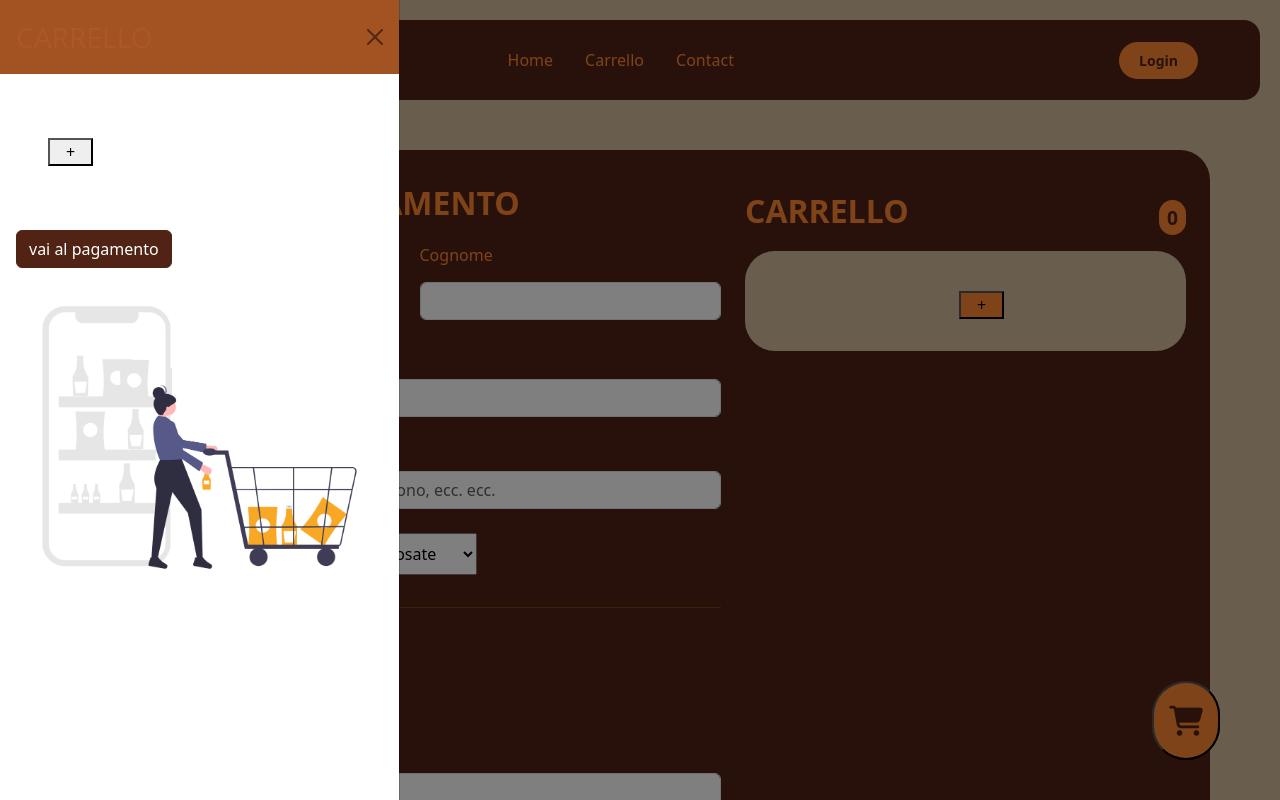
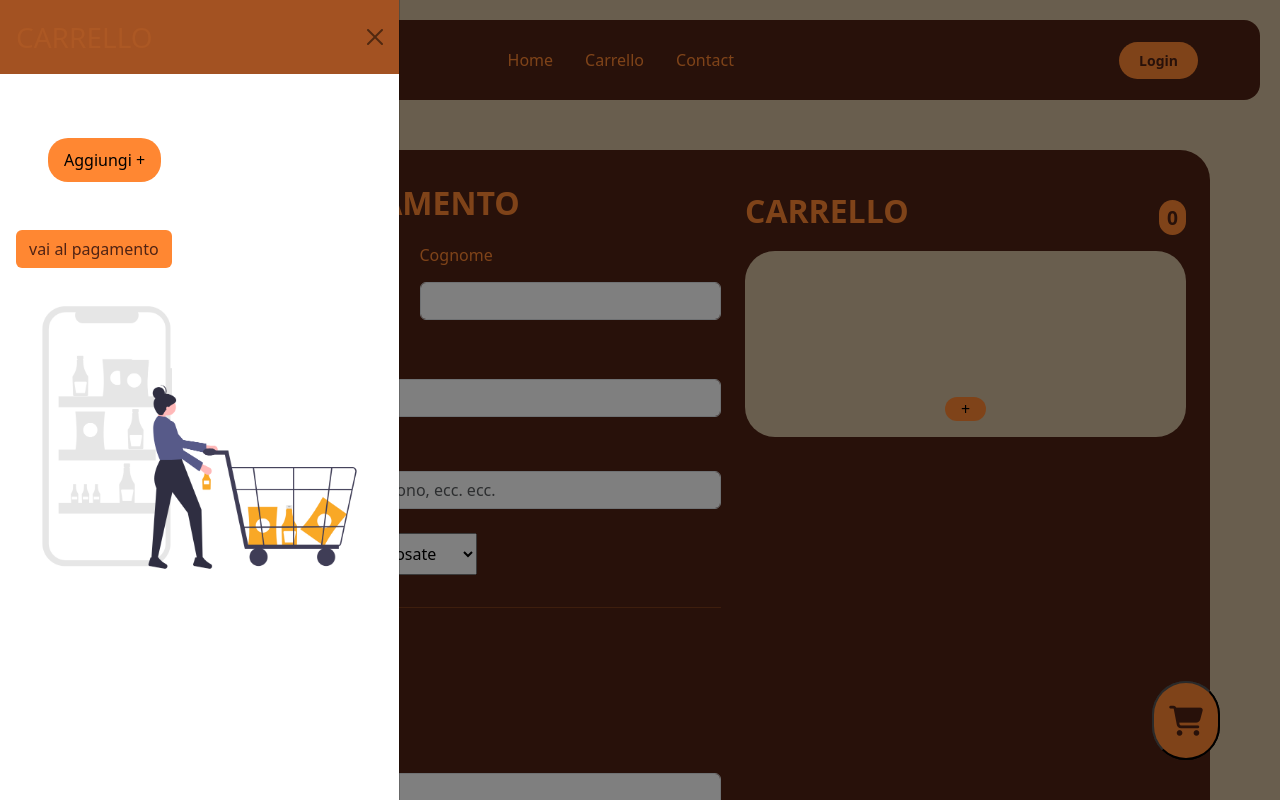
Before and after one commit to gabrielebottari/deliveboo-frontend, a Vue app: page /carrello in a window 1280 px wide. Both pictures are taken after a click on the button 1186 px from the left and 720 px from the top of the page. Shown: the top 800 px of the page. Built offline with nearby package versions, Linux system fonts and the light colour scheme; no server answers.

Commit message:
modifiche carrello, posizione bottoni e qualche colore

```diff
--- /dev/null
+++ b/src/assets/scss/partials/AppCarrello.scss
@@ -0,0 +1,20 @@
+@import "./variables.scss";
+
+.add-btn{
+    border-style: none;
+    background-color: $secondary;
+    padding: 10px;
+    border-radius: 20px;
+}
+.remove-btn{
+    border-style: none;
+    background-color: black;
+}
+.payment-btn{
+    background-color: $secondary;
+    color: $primary;
+}
+.payment-btn:hover{
+    background-color: $primary;
+    color: $secondary;
+}
--- a/src/assets/scss/partials/carrello.scss
+++ b/src/assets/scss/partials/carrello.scss
@@ -35,13 +35,15 @@ ul,ol
     li
     {
         padding: 10px;
-        color: black;
+        color: rgb(0, 0, 0);
     }
 }
 
 .add-btn{
     background-color: $secondary;
     margin-top: 30px;
+    border: none;
+    border-radius: 20px;
 }
 #plates-list{
     color: black;
--- a/src/components/AppCarrello.vue
+++ b/src/components/AppCarrello.vue
@@ -10,7 +10,7 @@ data() {
   piatti: [{
       nome: "Carbonara",
       descrizione: "Pasta con le uova e guanciale, aggiunta pepe nero",
-      prezzo: "£15"
+      prezzo: "$15"
               },
               {
       nome: "Amatriciana",
@@ -42,6 +42,7 @@ methods: {
       const newLi = document.createElement('li');
       newLi.classList.add('plates-list-item');
       newLi.classList.add('m-4');
+      newLi.style.listStyleType = 'none';
 
       /*
           DIV CONTENENTE NOME E PREZZO
@@ -60,9 +61,11 @@ methods: {
           */
           const h5Nome = document.createElement('h5');
           h5Nome.textContent = piattoCorrente.nome;
+          h5Nome.style.listStyleType = 'none';
 
           const spanPrezzo = document.createElement('span');
           spanPrezzo.textContent = piattoCorrente.prezzo;
+          spanPrezzo.style.fontWeight = 'bold';
 
           newDivNamePrice.appendChild(h5Nome);
           newDivNamePrice.appendChild(spanPrezzo);
@@ -74,7 +77,9 @@ methods: {
       newDivDescription.classList.add(
                                       'plate-description',
                                       'm-2',
-                                      'text-start'
+                                      'text-start',
+                                      'd-flex',
+                                      'justify-content-between'
                                   );
 
       newLi.appendChild(newDivDescription);
@@ -87,14 +92,16 @@ methods: {
           BOTTONE REMOVE
       */
       const removeButton = document.createElement('button');
-      removeButton.classList.add('px-3');
-      removeButton.style.cssText  = 'background-color: rgba(245, 245, 245, 0.151); color: black;';
+      removeButton.classList.add('p-2');
+      removeButton.classList.add('remove-btn');
+      removeButton.style.border = 'none';
+      removeButton.style.backgroundColor = 'orange';
       removeButton.textContent = '-';
       removeButton.addEventListener('click', () => {
           newLi.remove();
           this.DecrementaNumeroPiatti()
       });
-      newLi.appendChild(removeButton);
+      newDivDescription.appendChild(removeButton);
 
       document.getElementById("plates-list").appendChild(newLi);
 
@@ -122,9 +129,8 @@ mounted() {
     <!--FLOATING BUTTON-->
     <button class="btn-cart" type="button" data-bs-toggle="offcanvas" data-bs-target="#staticBackdrop" aria-controls="staticBackdrop">
         <i class="fa-solid fa-cart-shopping"></i>
-      </button>
+    </button>
 
-    <!--Carrello Temporaneo-->
     <div class="offcanvas offcanvas-start" data-bs-backdrop="static" tabindex="-1" id="staticBackdrop" aria-labelledby="staticBackdropLabel">
         <div class="offcanvas-header">
           <h3 class="offcanvas-title" id="staticBackdropLabel">CARRELLO</h3>
@@ -134,17 +140,16 @@ mounted() {
                                           background-size: contain;
                                           background-position: center;
                                           background-repeat: no-repeat;">
-
-              <div class="justify-content-between d-flex my-5">
+              <div class="my-5">
                 <div class="container-list-group">
-                  <ul id="plates-list" class="plates-list text-center">
+                  <ul id="plates-list" class="plates-list">
                       <button @click="add(); AumentaNumeroPiatti()" class="add-btn px-3">
-                          +
+                          Aggiungi +
                       </button>
                   </ul>
                 </div>
               </div>
-              <button class="btn btn-primary text-white d-flex">
+              <button class="btn payment-btn d-flex">
                 vai al pagamento
               </button>
         </div>
@@ -152,6 +157,8 @@ mounted() {
     <!--END FLOATING BUTTON-->
 </template>
 
-<style lang="scss">
+<style lang="scss" scoped>
+    @import "../assets/scss/partials/footer.scss";
+    @import "../assets/scss/partials/AppCarrello.scss";
 
 </style>
--- a/src/pages/Carrello.vue
+++ b/src/pages/Carrello.vue
@@ -63,6 +63,8 @@ export default {
 
             const spanPrezzo = document.createElement('span');
             spanPrezzo.textContent = piattoCorrente.prezzo;
+            //spanPrezzo.classList.add('plate-price');
+            spanPrezzo.style.fontWeight = 'bold';
 
             newDivNamePrice.appendChild(h5Nome);
             newDivNamePrice.appendChild(spanPrezzo);
@@ -74,7 +76,9 @@ export default {
         newDivDescription.classList.add(
                                         'plate-description',
                                         'm-2',
-                                        'text-start'
+                                        'text-start',
+                                        'd-flex',
+                                        'justify-content-between'
                                     );
 
         newLi.appendChild(newDivDescription);
@@ -87,14 +91,14 @@ export default {
             BOTTONE REMOVE
         */
         const removeButton = document.createElement('button');
-        removeButton.classList.add('px-3');
-        removeButton.style.cssText  = 'background-color: rgba(245, 245, 245, 0.151); color: black;';
+        removeButton.classList.add('px-2');
+        removeButton.style.cssText = 'background-color: rgb(186, 121, 17); color: black; border: none; border-radius: 20px;';
         removeButton.textContent = '-';
         removeButton.addEventListener('click', () => {
             newLi.remove();
             this.DecrementaNumeroPiatti()
         });
-        newLi.appendChild(removeButton);
+        newDivDescription.appendChild(removeButton); // Aggiunta del bottone dentro newDivDescription
 
         document.getElementById("plates-list").appendChild(newLi);
 
@@ -219,10 +223,13 @@ export default {
                     </span>
                     <div class="container-list-group">
                         <ul id="plates-list" class="plates-list text-center">
-                            <button @click="add(); AumentaNumeroPiatti()" class="add-btn px-3">
+
+                        </ul>
+                        <div class="text-center">
+                            <button @click="add(); AumentaNumeroPiatti()" class="add-btn px-3 mb-3">
                                 +
                             </button>
-                        </ul>
+                        </div>
                     </div>
                 </div>
             </div>
```
